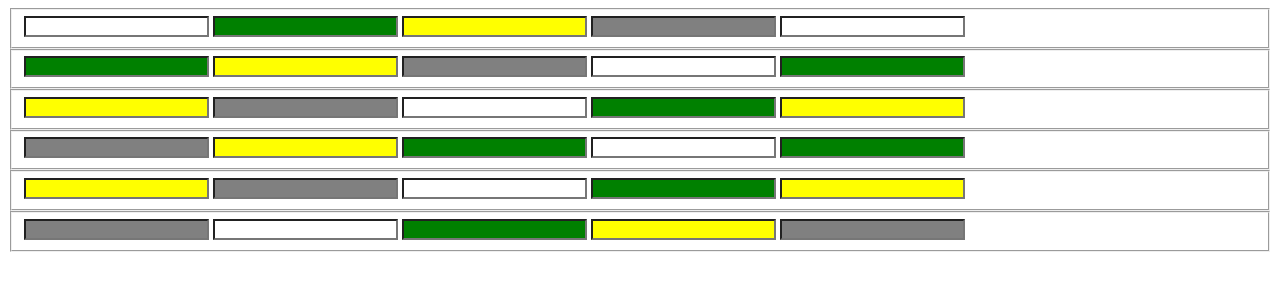
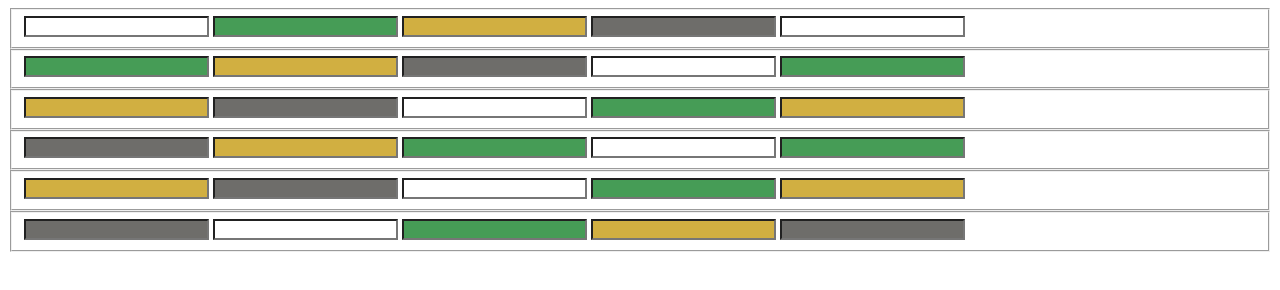
Before and after one commit to nardif/FinalWORDLE, a plain HTML site: page index.html in a window 1280 px wide. Drawn offline with Linux system fonts and the light colour scheme.

Commit message:
2: Consignas 1, 2 y 3

```diff
--- a/app.js
+++ b/app.js
@@ -1,21 +1,4 @@
 window.onload = function(){
-    // var matrix = [
-    //     [1,2,3,4,5],
-    //     [6,7,8,9,1],
-    //     [2,3,4,5,6],
-    //     [7,8,9,1,2],
-    //     [3,4,5,6,7],
-    //     [8,9,1,2,3]
-    // ]
-
-    // for (let irow = 0; irow < matrix.length; irow++) {
-    //     console.log(matrix[irow]);
-
-    //     for (let icell = 0; icell < matrix.length; icell++) {
-    //     console.log(matrix[irow][icell]);
-    //     }
-
-    // }
 
 //     1. Crear una nueva matriz llamada “colores” que tenga la misma dimensión del tablero del juego, en donde en cada posición se deberá guardar un valor numérico de 0 a 3. Luego se debera crear una funcion “pintarTablero” que recorrar dicha matriz y dependiendo del valor guardado en cada posicion de la matriz, pinte de verde, amarillo o gris cada input HTML del tablero, correspondiente a la posicion de la matriz.
 
@@ -35,30 +18,84 @@ window.onload = function(){
 
     function pintarTablero(){
         for (let irow = 0; irow < colores.length; irow++) {
-
             for (let icol = 0; icol < (colores.length-1); icol++) {
 
                 var inputP = document.getElementById(`R${irow}C${icol}`);
 
                 switch (colores[irow][icol]) {
                     case 0:
-                        inputP.style.backgroundColor="white";
+                        inputP.classList.add('White');
                         break;
                     case 1:
-                        inputP.style.backgroundColor="green";
+                        inputP.classList.add('Green');
                         break;
                     case 2:
-                        inputP.style.backgroundColor="yellow";
+                        inputP.classList.add('Yellow');
                         break;
                     case 3:
-                        inputP.style.backgroundColor="gray";
+                        inputP.classList.add('Gray');
                         break;
                     default:
-                        inputP.style.backgroundColor="white";
+                        inputP.classList.add('White');
                         break;
                 }
             }
         }
     }
+
+    // 2. Crear una nueva matriz llamada “letras” que tenga la misma dimensión del tablero del juego, en donde en cada posición se debe guardar una letra o un string vacío. Luego se deberá crear una función llamada “inicio” que recorra dicha matriz y le asigne una función al evento onInput de input HTML del tablero, correspondiente a la posición de la matriz. La función debe obtener el valor del input y guardarlo en la matriz “letras” respetando la posición del input en el tablero.
+
+    var letras = [
+        ["","","","",""],
+        ["","","","",""],
+        ["","","","",""],
+        ["","","","",""],
+        ["","","","",""],
+        ["","","","",""]
+    ]
+
+    // function inicio(){
+    //     for (let irow = 0; irow < letras.length; irow++) {
+    //         for (let icol = 0; icol < (letras.length-1); icol++) {
+    //             var inputL = document.getElementById(`R${irow}C${icol}`);
+    //             inputL.oninput = function(event){
+    //                letras[irow][icol] = event.target.value;
+    //                console.log(letras)
+    //             }
+    //         }
+    //     }
+
+    // }
+
+    // 3. Actualizar la función creada en el punto anterior para obtener cada “fila” del tablero representada con el elemento FieldSet para agregar una función en el evento onkeydown que muestra un console.log cuando se presiona la tecla “enter”.
+
+    function inicio(){
+        for (let irow = 0; irow < letras.length; irow++) {
+                var fieldset = document.getElementById(`f${irow}`);
+                fieldset.onkeydown = function(e){
+                    if (e.keyCode === 13) {
+                    console.log("funciona");
+                    }
+                }
+
+
+            for (let icol = 0; icol < (letras.length-1); icol++) {
+                var inputL = document.getElementById(`R${irow}C${icol}`);
+                inputL.oninput = function(event){
+                   letras[irow][icol] = event.target.value;
+                   console.log(letras)
+                }
+            }
+        }
+
+    }
+
+    // 4. Crear una función llamada “validarLetra” que se ejecute cuando se presiona la tecla “enter” cuando una fila del tablero (FieldSet) tenga foco. Esta función debe obtener la letra ingresada en la fila del tablero y chequear si la palabra ingresada es la ganadora o tiene alguna letra en común. Como resultado esta función debe actualizar la matriz de colores creada en el punto 1, y luego debe ejecutar la función “pintarTablero” para mostrar el resultado en pantalla.
+
+    function validarLetra(){
+
+    }
+
+    inicio();
     pintarTablero();
 }
--- /dev/null
+++ b/assets/styles.css
@@ -0,0 +1,12 @@
+.White{
+    background-color: #ffffff;
+}
+.Green{
+    background-color: #469c56;
+}
+.Yellow{
+    background-color: #d1af41;
+}
+.Gray{
+    background-color: #6e6d6a;
+}
--- a/index.html
+++ b/index.html
@@ -5,50 +5,51 @@
       <meta http-equiv="X-UA-Compatible" content="IE=edge">
       <meta name="viewport" content="width=device-width, initial-scale=1.0">
       <title>Final WORDLE</title>
+      <link rel="stylesheet" href="/assets/styles.css">
       <script src="app.js"></script>
     </head>
     <body>
-        <fieldset>
-            <input type="text" id="R0C0">
-            <input type="text" id="R0C1">
-            <input type="text" id="R0C2">
-            <input type="text" id="R0C3">
-            <input type="text" id="R0C4">
+        <fieldset id="f0">
+            <input type="text" id="R0C0" class="" maxlength="1">
+            <input type="text" id="R0C1" class="" maxlength="1">
+            <input type="text" id="R0C2" class="" maxlength="1">
+            <input type="text" id="R0C3" class="" maxlength="1">
+            <input type="text" id="R0C4" class="" maxlength="1">
         </fieldset>
-        <fieldset>
-            <input type="text" id="R1C0">
-            <input type="text" id="R1C1">
-            <input type="text" id="R1C2">
-            <input type="text" id="R1C3">
-            <input type="text" id="R1C4">
+        <fieldset id="f1">
+            <input type="text" id="R1C0" class="" maxlength="1">
+            <input type="text" id="R1C1" class="" maxlength="1">
+            <input type="text" id="R1C2" class="" maxlength="1">
+            <input type="text" id="R1C3" class="" maxlength="1">
+            <input type="text" id="R1C4" class="" maxlength="1">
         </fieldset>
-        <fieldset>
-            <input type="text" id="R2C0">
-            <input type="text" id="R2C1">
-            <input type="text" id="R2C2">
-            <input type="text" id="R2C3">
-            <input type="text" id="R2C4">
+        <fieldset id="f2">
+            <input type="text" id="R2C0" class="" maxlength="1">
+            <input type="text" id="R2C1" class="" maxlength="1">
+            <input type="text" id="R2C2" class="" maxlength="1">
+            <input type="text" id="R2C3" class="" maxlength="1">
+            <input type="text" id="R2C4" class="" maxlength="1">
         </fieldset>
-        <fieldset>
-            <input type="text" id="R3C0">
-            <input type="text" id="R3C1">
-            <input type="text" id="R3C2">
-            <input type="text" id="R3C3">
-            <input type="text" id="R3C4">
+        <fieldset id="f3">
+            <input type="text" id="R3C0" class="" maxlength="1">
+            <input type="text" id="R3C1" class="" maxlength="1">
+            <input type="text" id="R3C2" class="" maxlength="1">
+            <input type="text" id="R3C3" class="" maxlength="1">
+            <input type="text" id="R3C4" class="" maxlength="1">
         </fieldset>
-        <fieldset>
-            <input type="text" id="R4C0">
-            <input type="text" id="R4C1">
-            <input type="text" id="R4C2">
-            <input type="text" id="R4C3">
-            <input type="text" id="R4C4">
+        <fieldset id="f4">
+            <input type="text" id="R4C0" class="" maxlength="1">
+            <input type="text" id="R4C1" class="" maxlength="1">
+            <input type="text" id="R4C2" class="" maxlength="1">
+            <input type="text" id="R4C3" class="" maxlength="1">
+            <input type="text" id="R4C4" class="" maxlength="1">
         </fieldset>
-        <fieldset>
-            <input type="text" id="R5C0">
-            <input type="text" id="R5C1">
-            <input type="text" id="R5C2">
-            <input type="text" id="R5C3">
-            <input type="text" id="R5C4">
+        <fieldset id="f5">
+            <input type="text" id="R5C0" class="" maxlength="1">
+            <input type="text" id="R5C1" class="" maxlength="1">
+            <input type="text" id="R5C2" class="" maxlength="1">
+            <input type="text" id="R5C3" class="" maxlength="1">
+            <input type="text" id="R5C4" class="" maxlength="1">
         </fieldset>
     </body>
 </html>
```
